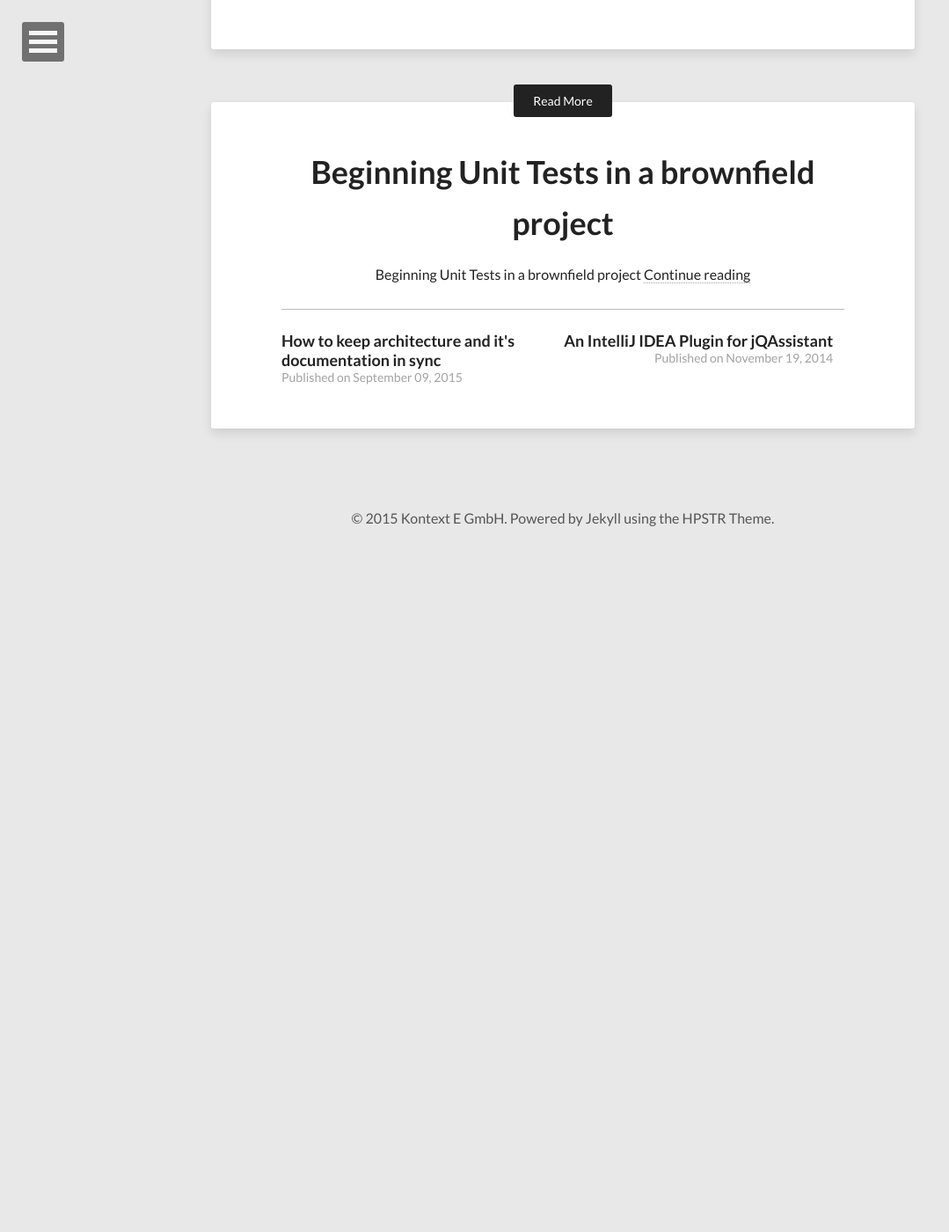
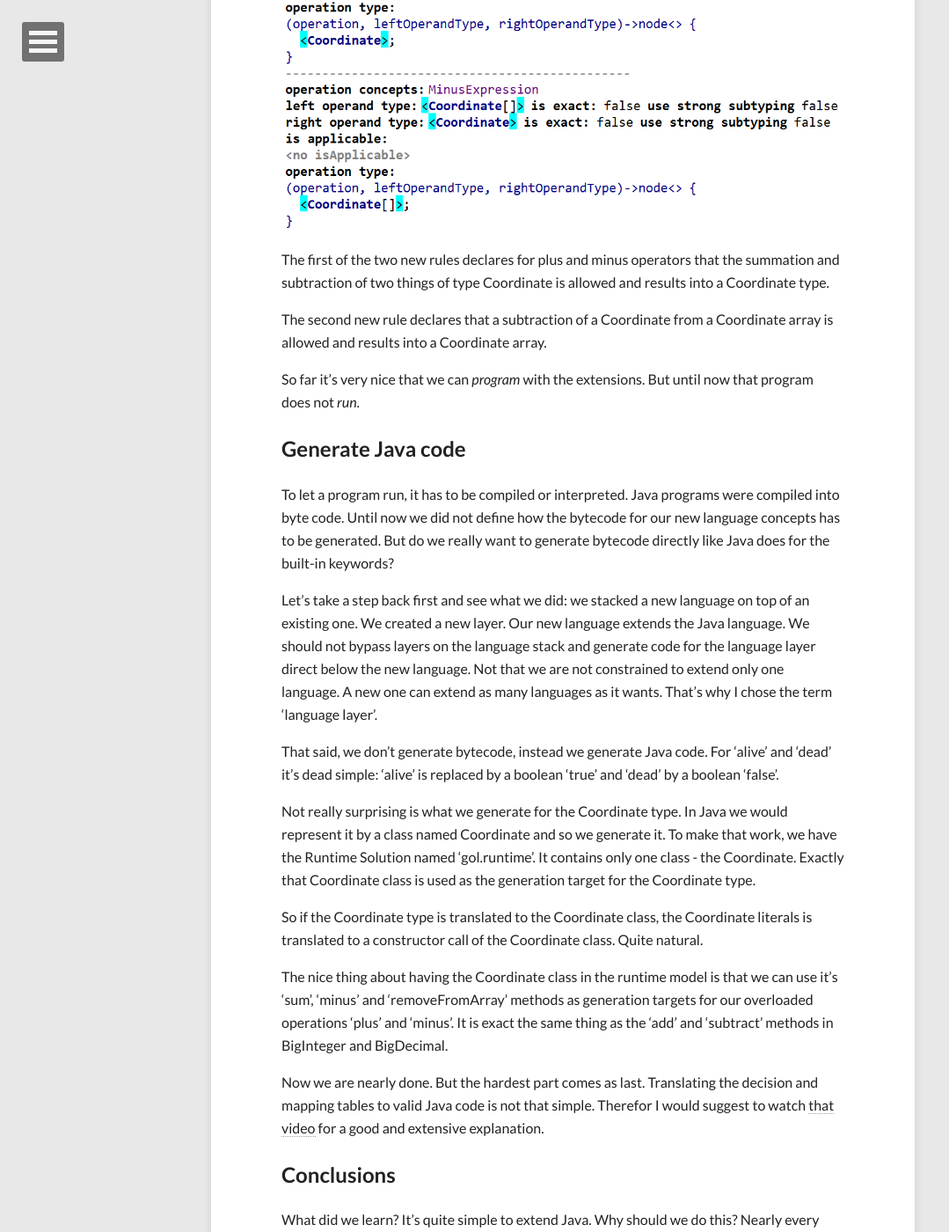
Before and after one commit to kontext-e/kontext-e.github.io, a Jekyll site: the page built from _posts/2015-10-05-mps-gol.md, in a window 1280 px wide and 1400 px high, scrolled down 5000 px. Shown: the whole window at 88% size, without its empty margins (0-1079 px from the left). Built offline with Jekyll 4.4.1, drawn with Linux system fonts in a browser that asks for light colours; nearby versions of some CDN libraries; before the commit the page ends 5630 px from its top, so only the background shows below that; some of the changed text lies outside the part shown.

Commit message:
Revert "debugging unknown build error"
This reverts commit f369f353ecd5f7b49dbf6cac7ce8ccc889394015.

```diff
--- a/_posts/2015-10-05-mps-gol.md
+++ b/_posts/2015-10-05-mps-gol.md
@@ -112,3 +112,60 @@ and a table were combined:
 The bold plus sign indicates that it is no normal summation operation but an adapted version for the table: the left
 side of the plus - here a variable named 'cell' of type Coordinate - is added to every entry in the table. This results
 into nine new Coordinates. The middle one is the original cell itself, so it is no neighbor and will be subtracted again.
+
+## Extending Operations: plus and minus
+Subtracted? A single value via minus operation from a collection in Java? This is only possible because we can also
+put additional semantics on operations as language extensions. Once again the type system feature of MPS
+comes to help and let's us overload operations:
+
+![Overloaded Operations](/images/gol/OverloadedOperations.png)
+
+The first of the two new rules declares for plus and minus operators that the summation and subtraction of two things
+of type Coordinate is allowed and results into a Coordinate type.
+
+The second new rule declares that a subtraction of a Coordinate from a Coordinate array is allowed and results into a
+Coordinate array.
+
+So far it's very nice that we can *program* with the extensions. But until now that program does not *run*.
+
+## Generate Java code
+To let a program run, it has to be compiled or interpreted. Java programs were compiled into byte code. Until now
+we did not define how the bytecode for our new language concepts has to be generated. But do we really want to
+generate bytecode directly like Java does for the built-in keywords?
+
+Let's take a step back first and see what we did: we stacked a new language on top of an existing one. We created a new layer.
+Our new language extends the Java language. We should not bypass layers on the language stack and generate code for
+the language layer direct below the new language. Not that we are not constrained to extend only one language. A new one
+can extend as many languages as it wants. That's why I chose the term 'language layer'.
+
+That said, we don't generate bytecode, instead we generate Java code. For 'alive' and 'dead' it's dead simple: 'alive' is
+replaced by a boolean 'true' and 'dead' by a boolean 'false'.
+
+Not really surprising is what we generate for the Coordinate type. In Java we would represent it by a class named Coordinate
+and so we generate it. To make that work, we have the Runtime Solution named 'gol.runtime'. It contains only one class -
+the Coordinate. Exactly that Coordinate class is used as the generation target for the Coordinate type.
+
+So if the Coordinate type is translated to the Coordinate class, the Coordinate literals is translated to a constructor call
+of the Coordinate class. Quite natural.
+
+The nice thing about having the Coordinate class in the runtime model is that we can use it's 'sum', 'minus' and 'removeFromArray'
+methods as generation targets for our overloaded operations 'plus' and 'minus'. It is exact the same thing as the 'add' and 'subtract'
+methods in BigInteger and BigDecimal.
+
+Now we are nearly done. But the hardest part comes as last. Translating the decision and mapping tables to valid Java code is not
+that simple. Therefor I would suggest to watch [that video](https://www.youtube.com/watch?v=RpQ5JVQaJx4) for a good and extensive
+explanation.
+
+
+## Conclusions
+What did we learn? It's quite simple to extend Java. Why should we do this? Nearly every Java programmer has some favorite missing
+language features, don't you?
+
+But there is a second and for me the more important reason: domain concepts can be integrated into a Java dialect which is
+specially created for the project in that domain. For the Game of Life, we added 'alive', 'dead', the Coordinate. This may
+be seen only as some syntactic sugar. But look again at the program: the color- and meaningful 'alive' and 'dead' words catch the eye.
+There is no syntactic clutter around creating a new Coordinate - no verbose Java 'new Coordinate(1, 1), just a (1, 1). Image you
+can write a math formula just as - a math formula and not as a long Java methods with many words an no single math symbol.
+Notation matters, and notation is nothing else than the concrete syntax of a language. With language extensions we can define our
+own concrete syntax. A program can be much more optimized for reading. And source code is ten times more read than written.
+Or even more often.
```
